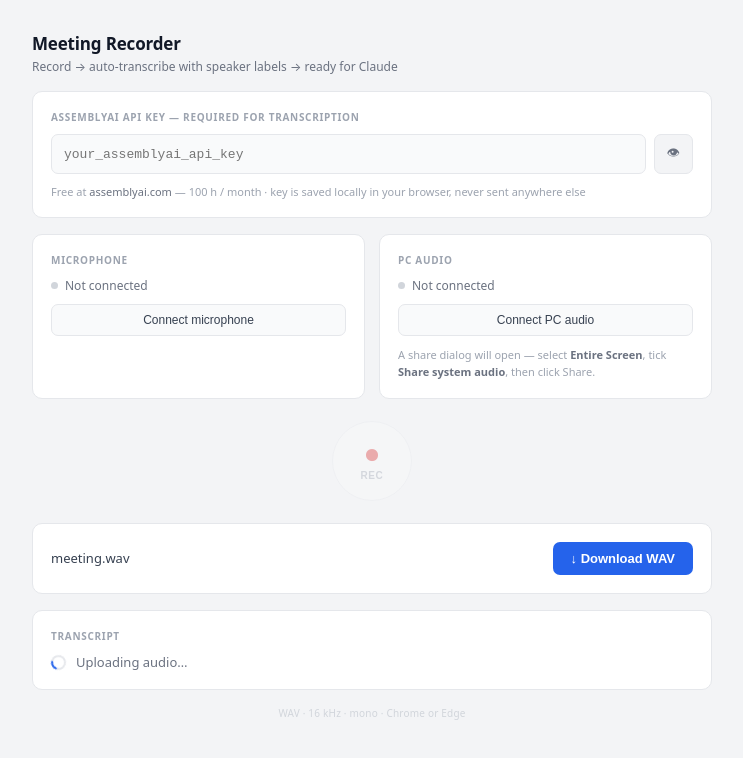
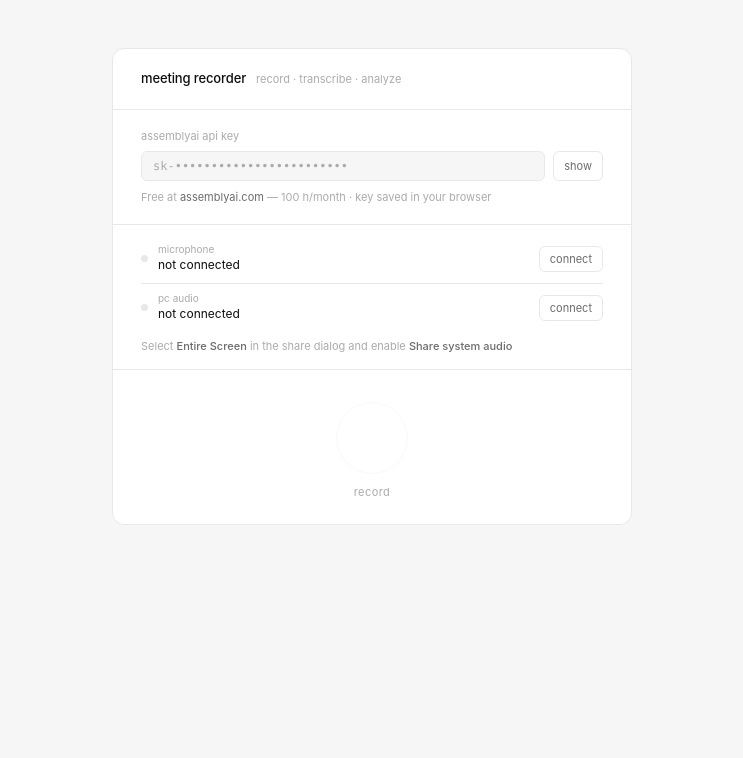
Before and after one commit to rcarloni93/meeting-recorder, a website built with Vite: page index.html in a window 1280 px wide. Shown: the whole page, without its empty margins (268-1011 px from the left). Built offline with nearby package versions, Linux system fonts and the light colour scheme.

Commit message:
redesign: Studio aesthetic — lines not boxes, precision instrument feel

```diff
--- a/index.html
+++ b/index.html
@@ -10,109 +10,113 @@
 <body>
 <div class="app">
 
-  <!-- Header -->
-  <header class="hdr">
-    <h1>Meeting Recorder</h1>
-    <p>Record → auto-transcribe with speaker labels → ready for Claude</p>
+  <header>
+    <span class="wordmark">meeting recorder</span>
+    <span class="wordmark-sub">record · transcribe · analyze</span>
   </header>
 
-  <!-- API Key -->
-  <div class="card">
-    <span class="card-label">AssemblyAI API Key — required for transcription</span>
+  <div class="rule"></div>
+
+  <!-- API key -->
+  <section class="section">
+    <label class="field-label" for="keyInput">assemblyai api key</label>
     <div class="key-row">
-      <input id="keyInput" class="key-input" type="password"
-             placeholder="your_assemblyai_api_key" autocomplete="off" />
-      <button class="icon-btn" id="keyToggle" title="Show / hide key">👁</button>
+      <input
+        id="keyInput"
+        class="key-input"
+        type="password"
+        placeholder="sk-••••••••••••••••••••••••"
+        autocomplete="off"
+        spellcheck="false"
+      />
+      <button class="ghost-btn" id="keyToggle">show</button>
     </div>
-    <span class="hint">
-      Free at <a href="https://www.assemblyai.com/" target="_blank" rel="noopener">assemblyai.com</a>
-      — 100 h / month · key is saved locally in your browser, never sent anywhere else
-    </span>
+    <p class="field-hint">Free at <a href="https://www.assemblyai.com/" target="_blank" rel="noopener">assemblyai.com</a> — 100 h/month · key saved in your browser</p>
+  </section>
+
+  <div class="rule"></div>
+
+  <!-- Sources -->
+  <section class="section sources-section">
+    <div class="source">
+      <span class="dot" id="micDot"></span>
+      <div class="source-info">
+        <span class="source-label">microphone</span>
+        <span class="source-name" id="micTxt">not connected</span>
+      </div>
+      <button class="ghost-btn" id="micBtn">connect</button>
+    </div>
+    <div class="source-sep"></div>
+    <div class="source">
+      <span class="dot" id="sysDot"></span>
+      <div class="source-info">
+        <span class="source-label">pc audio</span>
+        <span class="source-name" id="sysTxt">not connected</span>
+      </div>
+      <button class="ghost-btn" id="sysBtn">connect</button>
+    </div>
+    <p class="source-note">Select <strong>Entire Screen</strong> in the share dialog and enable <strong>Share system audio</strong></p>
+  </section>
+
+  <div class="rule"></div>
+
+  <!-- Stage: record button + timer + waveform -->
+  <section class="stage">
+    <button class="rec-btn" id="recBtn" disabled>
+      <span class="rec-icon" id="recIcon"></span>
+    </button>
+    <div class="stage-live" id="recUI" hidden>
+      <div class="timer" id="timer">00:00:00</div>
+      <canvas id="waveCanvas" height="48"></canvas>
+    </div>
+    <span class="rec-lbl" id="recLbl">record</span>
+  </section>
+
+  <!-- Download (shown after stop) -->
+  <div id="dlCard" hidden>
+    <div class="rule"></div>
+    <section class="section file-section">
+      <div class="file-row">
+        <div class="file-info">
+          <span class="file-name" id="dlName">meeting.wav</span>
+          <span class="file-meta" id="dlMeta"></span>
+        </div>
+        <button class="outline-btn" id="dlBtn">download</button>
+      </div>
+    </section>
   </div>
 
-  <!-- Sources -->
-  <div class="sources">
-    <div class="card">
-      <span class="card-label">Microphone</span>
-      <div class="status">
-        <span class="dot" id="micDot"></span>
-        <span id="micTxt">Not connected</span>
+  <!-- Transcript -->
+  <div id="txCard" hidden>
+    <div class="rule"></div>
+    <section class="section tx-section">
+      <div class="tx-progress" id="txProgress">
+        <span class="pulse-dot" id="txSpinner"></span>
+        <span class="tx-status-txt" id="txStatusTxt"></span>
       </div>
-      <button class="src-btn" id="micBtn">Connect microphone</button>
-    </div>
-
-    <div class="card">
-      <span class="card-label">PC Audio</span>
-      <div class="status">
-        <span class="dot" id="sysDot"></span>
-        <span id="sysTxt">Not connected</span>
-      </div>
-      <button class="src-btn" id="sysBtn">Connect PC audio</button>
-      <p class="note">
-        A share dialog will open — select <strong>Entire Screen</strong>,
-        tick <strong>Share system audio</strong>, then click Share.
-      </p>
-    </div>
-  </div>
-
-  <!-- Record button -->
-  <div class="rec-wrap">
-    <button class="rec-btn" id="recBtn" disabled>
-      <span class="rec-icon" id="recIcon">⏺</span>
-      <span class="rec-lbl"  id="recLbl">REC</span>
-    </button>
-  </div>
-
-  <!-- Recording UI: timer + waveform -->
-  <div id="recUI" hidden>
-    <div class="timer" id="timer">00:00:00</div>
-    <canvas id="waveCanvas" height="60"></canvas>
-  </div>
-
-  <!-- Result: WAV download -->
-  <div class="card" id="dlCard" hidden>
-    <div class="dl-row">
-      <div>
-        <div class="dl-name" id="dlName">meeting.wav</div>
-        <div class="dl-meta" id="dlMeta"></div>
-      </div>
-      <button class="dl-btn" id="dlBtn">↓ Download WAV</button>
-    </div>
-  </div>
-
-  <!-- Result: Transcript -->
-  <div class="card" id="txCard" hidden>
-    <span class="card-label">Transcript</span>
-
-    <!-- Progress -->
-    <div id="txProgress">
-      <div class="tx-status-row">
-        <div class="spinner" id="txSpinner"></div>
-        <span class="tx-status-txt" id="txStatusTxt">Uploading audio…</span>
-      </div>
-    </div>
-
-    <!-- Content (once transcription is done) -->
       <div id="txContent" hidden>
         <div class="tx-top">
           <span class="tx-meta" id="txMeta"></span>
           <div class="tx-actions">
-          <button class="sec-btn" id="copyBtn">Copy for Claude</button>
-          <button class="sec-btn" id="saveTxtBtn">↓ Save .txt</button>
+            <button class="solid-btn" id="copyBtn">copy for claude</button>
+            <button class="ghost-btn" id="saveTxtBtn">save .txt</button>
           </div>
         </div>
-      <div class="tx-scroll" id="txScroll"></div>
+        <div class="tx-rule"></div>
+        <div class="tx-feed" id="txScroll"></div>
       </div>
+    </section>
   </div>
 
   <!-- New recording -->
-  <div class="new-wrap" id="newWrap" hidden>
-    <button class="new-btn" id="newBtn">New recording</button>
+  <div id="newWrap" hidden>
+    <div class="rule"></div>
+    <section class="section">
+      <button class="new-btn" id="newBtn">new recording</button>
+    </section>
   </div>
 
-  <footer class="footer">WAV · 16 kHz · mono · Chrome or Edge</footer>
 </div>
-
 <script type="module" src="./main.js"></script>
 </body>
 </html>
--- a/style.css
+++ b/style.css
@@ -1,284 +1,230 @@
-/* ── Reset ─────────────────────────────────────────────────────────────── */
+/* Design tokens */
+:root {
+  --ink:   #0d0d0d;
+  --ink-2: #6b6b6b;
+  --ink-3: #ababab;
+  --line:  #e8e8e8;
+  --lift:  #f6f6f6;
+  --white: #ffffff;
+  --red:   #e5293e;
+  --green: #1a8a56;
+  --blue:  #0057d9;
+  --mono:  'JetBrains Mono', 'Fira Code', 'Consolas', ui-monospace, monospace;
+  --sans:  -apple-system, BlinkMacSystemFont, 'Segoe UI', 'Inter', sans-serif;
+  --r:     6px;
+  --pad:   28px;
+}
+
 *, *::before, *::after { box-sizing: border-box; margin: 0; padding: 0; }
+[hidden] { display: none !important; }
+html { -webkit-font-smoothing: antialiased; text-rendering: optimizeLegibility; }
 
 body {
-  background: #f3f4f6;
-  color: #111827;
-  font-family: system-ui, -apple-system, 'Segoe UI', sans-serif;
-  min-height: 100vh;
-  padding: 32px 20px 56px;
+  background: var(--lift);
+  color: var(--ink);
+  font-family: var(--sans);
+  font-size: 13px;
+  line-height: 1.5;
+  min-height: 100dvh;
   display: flex;
   justify-content: center;
+  align-items: flex-start;
+  padding: 48px 20px 80px;
 }
 
 .app {
   width: 100%;
-  max-width: 680px;
-  display: flex;
-  flex-direction: column;
-  gap: 16px;
+  max-width: 520px;
+  background: var(--white);
+  border: 1px solid var(--line);
+  border-radius: 12px;
+  overflow: hidden;
 }
 
-/* ── Card ──────────────────────────────────────────────────────────────── */
-.card {
-  background: #fff;
-  border: 1px solid #e5e7eb;
-  border-radius: 10px;
-  padding: 18px;
+header {
   display: flex;
-  flex-direction: column;
+  align-items: baseline;
   gap: 10px;
+  padding: 20px var(--pad);
+}
+.wordmark     { font-size: 13px; font-weight: 500; color: var(--ink); letter-spacing: -0.01em; }
+.wordmark-sub { font-size: 11px; color: var(--ink-3); }
+
+.rule { height: 1px; background: var(--line); }
+
+.section { padding: 18px var(--pad); }
+
+/* API Key */
+.field-label { display: block; font-size: 11px; color: var(--ink-3); margin-bottom: 7px; }
+.key-row { display: flex; gap: 8px; }
+.key-input {
+  flex: 1; min-width: 0;
+  font-family: var(--mono); font-size: 12px;
+  color: var(--ink); background: var(--lift);
+  border: 1px solid var(--line); border-radius: var(--r);
+  padding: 7px 11px; outline: none;
+  transition: border-color 120ms;
+}
+.key-input::placeholder { color: var(--ink-3); }
+.key-input:focus { border-color: var(--ink-3); }
+.field-hint { font-size: 11px; color: var(--ink-3); margin-top: 8px; }
+.field-hint a { color: var(--ink-2); text-decoration: none; }
+.field-hint a:hover { text-decoration: underline; }
+
+/* Sources */
+.sources-section { display: flex; flex-direction: column; padding-top: 14px; padding-bottom: 14px; }
+.source { display: flex; align-items: center; gap: 10px; padding: 5px 0; }
+.source-sep { height: 1px; background: var(--line); margin: 4px 0; }
+
+.dot {
+  width: 7px; height: 7px; border-radius: 50%;
+  background: var(--line); flex-shrink: 0;
+  transition: background 180ms;
+}
+.dot.on  { background: var(--green); }
+.dot.err { background: var(--red); }
+
+.source-info { flex: 1; min-width: 0; }
+.source-label { display: block; font-size: 10px; color: var(--ink-3); line-height: 1; margin-bottom: 2px; }
+.source-name  { display: block; font-size: 12px; color: var(--ink); white-space: nowrap; overflow: hidden; text-overflow: ellipsis; }
+.source-note  { font-size: 11px; color: var(--ink-3); margin-top: 10px; line-height: 1.55; }
+.source-note strong { color: var(--ink-2); font-weight: 500; }
+
+/* Buttons */
+.ghost-btn {
+  background: none; border: 1px solid var(--line); border-radius: var(--r);
+  color: var(--ink-2); font-family: var(--sans); font-size: 11px;
+  padding: 5px 10px; cursor: pointer; white-space: nowrap; flex-shrink: 0;
+  transition: border-color 120ms, color 120ms;
+}
+.ghost-btn:hover:not(:disabled) { border-color: var(--ink-3); color: var(--ink); }
+.ghost-btn:disabled { opacity: 0.4; cursor: default; }
+
+.outline-btn {
+  background: var(--white); border: 1px solid var(--ink); border-radius: var(--r);
+  color: var(--ink); font-family: var(--sans); font-size: 12px; font-weight: 500;
+  padding: 7px 14px; cursor: pointer; white-space: nowrap;
+  transition: background 120ms, color 120ms;
+}
+.outline-btn:hover { background: var(--ink); color: var(--white); }
+
+.solid-btn {
+  background: var(--ink); border: 1px solid var(--ink); border-radius: var(--r);
+  color: var(--white); font-family: var(--sans); font-size: 12px; font-weight: 500;
+  padding: 7px 14px; cursor: pointer; white-space: nowrap;
+  transition: opacity 120ms;
+}
+.solid-btn:hover { opacity: 0.75; }
+
+/* Stage */
+.stage {
+  display: flex; flex-direction: column; align-items: center;
+  padding: 32px var(--pad) 24px;
 }
 
-.card-label {
-  font-size: 10px;
-  font-weight: 700;
-  letter-spacing: .07em;
-  text-transform: uppercase;
-  color: #9ca3af;
+.rec-btn {
+  width: 72px; height: 72px; border-radius: 50%;
+  border: 1.5px solid var(--line); background: var(--white);
+  cursor: pointer; display: flex; align-items: center; justify-content: center;
+  transition: border-color 200ms, transform 80ms;
+  outline: none;
+}
+.rec-btn:hover:not(:disabled) { border-color: var(--ink-3); }
+.rec-btn:active:not(:disabled) { transform: scale(0.95); }
+.rec-btn:disabled { opacity: 0.3; cursor: not-allowed; }
+
+.rec-icon { font-size: 24px; line-height: 1; display: block; user-select: none; }
+
+.rec-btn.recording { border-color: var(--red); }
+
+@keyframes breathe {
+  0%, 100% { box-shadow: 0 0 0 0   rgba(229,41,62,0); }
+  50%       { box-shadow: 0 0 0 8px rgba(229,41,62,0.14); }
+}
+.rec-btn.recording { animation: breathe 2.2s ease-in-out infinite; }
+
+.stage-live {
+  width: 100%; display: flex; flex-direction: column; align-items: center;
+  gap: 14px; margin-top: 22px;
 }
 
-/* ── Header ────────────────────────────────────────────────────────────── */
-.hdr h1 { font-size: 17px; font-weight: 600; letter-spacing: -.01em; }
-.hdr p  { font-size: 12px; color: #6b7280; margin-top: 3px; }
-
-/* ── API key ───────────────────────────────────────────────────────────── */
-.key-row { display: flex; gap: 8px; }
-
-.key-input {
-  flex: 1;
-  background: #f9fafb;
-  border: 1px solid #e5e7eb;
-  border-radius: 7px;
-  color: #111827;
-  font-size: 13px;
-  padding: 8px 12px;
-  font-family: monospace;
-  outline: none;
-  transition: border-color .2s;
-}
-.key-input:focus { border-color: #9ca3af; }
-
-.icon-btn {
-  background: #f3f4f6;
-  border: 1px solid #e5e7eb;
-  border-radius: 7px;
-  color: #6b7280;
-  cursor: pointer;
-  padding: 8px 12px;
-  font-size: 13px;
-  transition: background .15s;
-}
-.icon-btn:hover { background: #e5e7eb; }
-
-.hint { font-size: 11px; color: #9ca3af; }
-.hint a { color: #6b7280; text-decoration: none; }
-.hint a:hover { color: #374151; }
-
-/* ── Sources ───────────────────────────────────────────────────────────── */
-.sources { display: grid; grid-template-columns: 1fr 1fr; gap: 14px; }
-@media (max-width: 480px) { .sources { grid-template-columns: 1fr; } }
-
-.status { display: flex; align-items: center; gap: 7px; font-size: 12px; color: #6b7280; }
-
-.dot {
-  width: 7px;
-  height: 7px;
-  border-radius: 50%;
-  background: #d1d5db;
-  flex-shrink: 0;
-  transition: background .2s;
-}
-.dot.on  { background: #22c55e; }
-.dot.err { background: #ef4444; }
-
-.src-btn {
-  background: #f9fafb;
-  border: 1px solid #e5e7eb;
-  border-radius: 7px;
-  color: #374151;
-  cursor: pointer;
-  font-size: 12px;
-  font-weight: 500;
-  padding: 8px 14px;
-  transition: background .15s;
-}
-.src-btn:hover:not(:disabled) { background: #f3f4f6; }
-.src-btn:disabled { opacity: .5; cursor: default; }
-
-.note { font-size: 11px; color: #9ca3af; line-height: 1.55; }
-.note strong { color: #6b7280; }
-
-/* ── Record button ─────────────────────────────────────────────────────── */
-.rec-wrap { display: flex; justify-content: center; padding: 6px 0; }
-
-.rec-btn {
-  width: 80px;
-  height: 80px;
-  border-radius: 50%;
-  border: 1.5px solid #e5e7eb;
-  cursor: pointer;
-  background: #f9fafb;
-  display: flex;
-  flex-direction: column;
-  align-items: center;
-  justify-content: center;
-  gap: 3px;
-  transition: border-color .2s, background .2s;
-}
-.rec-btn:disabled { opacity: .35; cursor: not-allowed; }
-.rec-btn:not(:disabled):not(.recording):hover { border-color: #d1d5db; }
-
-.rec-btn.recording {
-  background: #dc2626;
-  border-color: #dc2626;
-  animation: pulse 1.6s ease-in-out infinite;
+.timer {
+  font-family: var(--mono); font-size: 38px; font-weight: 300;
+  color: var(--ink); letter-spacing: 0.05em; font-variant-numeric: tabular-nums;
 }
 
-@keyframes pulse {
-  0%   { box-shadow: 0 0 0 0   rgba(220, 38, 38, .45); }
-  65%  { box-shadow: 0 0 0 18px rgba(220, 38, 38, 0);  }
-  100% { box-shadow: 0 0 0 0   rgba(220, 38, 38, 0);   }
+#waveCanvas { width: 100%; height: 48px; display: block; }
+
+.rec-lbl { display: block; font-size: 11px; color: var(--ink-3); letter-spacing: 0.04em; margin-top: 10px; }
+
+/* File */
+.file-section { padding: 14px var(--pad); }
+.file-row { display: flex; align-items: center; justify-content: space-between; gap: 12px; }
+.file-info { min-width: 0; }
+.file-name { display: block; font-family: var(--mono); font-size: 12px; color: var(--ink); white-space: nowrap; overflow: hidden; text-overflow: ellipsis; }
+.file-meta { display: block; font-family: var(--mono); font-size: 11px; color: var(--ink-3); margin-top: 2px; }
+
+/* Transcript */
+.tx-section { padding: 16px var(--pad); }
+.tx-progress { display: flex; align-items: center; gap: 10px; }
+
+@keyframes blink {
+  0%, 100% { opacity: 1; }
+  50%       { opacity: 0.25; }
 }
 
-.rec-icon { font-size: 26px; line-height: 1; }
-.rec-lbl  { font-size: 10px; font-weight: 700; letter-spacing: .06em; }
-
-.rec-btn:not(.recording) .rec-icon { color: #dc2626; }
-.rec-btn:not(.recording) .rec-lbl  { color: #9ca3af; }
-.rec-btn.recording .rec-icon,
-.rec-btn.recording .rec-lbl        { color: #fff; }
-
-/* ── Timer + waveform ──────────────────────────────────────────────────── */
-.timer {
-  text-align: center;
-  font-family: 'SF Mono', 'Fira Code', 'Consolas', monospace;
-  font-size: 36px;
-  font-weight: 300;
-  letter-spacing: .04em;
-  margin-bottom: 12px;
+.pulse-dot {
+  display: block; width: 7px; height: 7px; border-radius: 50%;
+  background: var(--blue); flex-shrink: 0;
+  animation: blink 1.8s ease-in-out infinite;
 }
 
-#waveCanvas {
-  width: 100%;
-  height: 60px;
-  display: block;
-  border-radius: 8px;
-  background: #f9fafb;
-  border: 1px solid #f3f4f6;
+.tx-status-txt      { font-size: 13px; color: var(--ink-2); }
+.tx-status-txt.err  { color: var(--red); }
+.tx-status-txt.done { color: var(--green); }
+
+.tx-top { display: flex; align-items: center; justify-content: space-between; flex-wrap: wrap; gap: 10px; }
+.tx-meta    { font-family: var(--mono); font-size: 11px; color: var(--ink-3); }
+.tx-actions { display: flex; gap: 8px; }
+.tx-rule    { height: 1px; background: var(--line); margin: 14px 0; }
+
+.tx-feed {
+  display: flex; flex-direction: column; gap: 10px;
+  max-height: 360px; overflow-y: auto; padding-right: 4px;
 }
 
-/* ── Download card ─────────────────────────────────────────────────────── */
-.dl-row {
-  display: flex;
-  align-items: center;
-  justify-content: space-between;
-  flex-wrap: wrap;
-  gap: 10px;
-}
-.dl-name { font-size: 13px; font-weight: 500; color: #374151; }
-.dl-meta { font-size: 11px; color: #9ca3af; margin-top: 2px; }
-
-.dl-btn {
-  background: #2563eb;
-  border: none;
-  border-radius: 7px;
-  color: #fff;
-  cursor: pointer;
-  font-size: 13px;
-  font-weight: 600;
-  padding: 9px 18px;
-  transition: background .15s;
-  white-space: nowrap;
-}
-.dl-btn:hover { background: #1d4ed8; }
-
-/* ── Transcript progress ───────────────────────────────────────────────── */
-.tx-status-row { display: flex; align-items: center; gap: 10px; }
-
-.spinner {
-  width: 15px;
-  height: 15px;
-  border-radius: 50%;
-  border: 2px solid #e5e7eb;
-  border-top-color: #2563eb;
-  animation: spin .75s linear infinite;
-  flex-shrink: 0;
-}
-@keyframes spin { to { transform: rotate(360deg); } }
-
-.tx-status-txt      { font-size: 13px; color: #6b7280; }
-.tx-status-txt.err  { color: #dc2626; }
-.tx-status-txt.done { color: #16a34a; }
-
-/* ── Transcript content ────────────────────────────────────────────────── */
-.tx-top {
-  display: flex;
-  justify-content: space-between;
-  align-items: center;
-  flex-wrap: wrap;
-  gap: 8px;
-}
-.tx-meta    { font-size: 11px; color: #9ca3af; font-family: monospace; }
-.tx-actions { display: flex; gap: 8px; flex-wrap: wrap; }
-
-.sec-btn {
-  background: #f9fafb;
-  border: 1px solid #e5e7eb;
-  border-radius: 7px;
-  color: #4b5563;
-  cursor: pointer;
-  font-size: 12px;
-  font-weight: 500;
-  padding: 6px 14px;
-  transition: background .15s;
-}
-.sec-btn:hover { background: #f3f4f6; }
-
-.tx-scroll {
-  max-height: 420px;
-  overflow-y: auto;
-  display: flex;
-  flex-direction: column;
-  gap: 10px;
-  padding-right: 4px;
-}
-.tx-line { display: flex; gap: 8px; align-items: baseline; }
+.tx-line { display: grid; grid-template-columns: auto 40px 1fr; gap: 8px; align-items: baseline; }
 
 .spk-badge {
-  padding: 1px 8px;
-  border-radius: 4px;
-  font-size: 10px;
-  font-weight: 700;
-  border: 1px solid;
-  white-space: nowrap;
-  flex-shrink: 0;
-  font-family: monospace;
+  padding: 2px 6px; border-radius: 3px;
+  font-family: var(--mono); font-size: 10px; font-weight: 600;
+  border: 1px solid transparent; white-space: nowrap; line-height: 1.5;
 }
-.tx-time { font-size: 10px; color: #d1d5db; flex-shrink: 0; font-family: monospace; min-width: 34px; }
-.tx-text { font-size: 14px; color: #374151; line-height: 1.55; flex: 1; }
 
-/* ── New recording ─────────────────────────────────────────────────────── */
-.new-wrap { text-align: center; }
+.tx-time { font-family: var(--mono); font-size: 11px; color: var(--ink-3); white-space: nowrap; }
+.tx-text  { font-size: 13px; color: var(--ink); line-height: 1.6; }
+
+/* New recording */
 .new-btn {
-  background: none;
-  border: none;
-  color: #9ca3af;
-  cursor: pointer;
-  font-size: 12px;
-  text-decoration: underline;
+  background: none; border: none; color: var(--ink-3);
+  font-family: var(--sans); font-size: 12px; cursor: pointer;
+  padding: 0; text-decoration: underline; text-underline-offset: 3px;
+  transition: color 120ms;
 }
-.new-btn:hover { color: #6b7280; }
+.new-btn:hover { color: var(--ink-2); }
 
-/* ── Scrollbar ─────────────────────────────────────────────────────────── */
-::-webkit-scrollbar       { width: 4px; }
+::-webkit-scrollbar       { width: 3px; }
 ::-webkit-scrollbar-track { background: transparent; }
-::-webkit-scrollbar-thumb { background: #e5e7eb; border-radius: 2px; }
+::-webkit-scrollbar-thumb { background: var(--line); border-radius: 2px; }
 
-/* ── Footer ────────────────────────────────────────────────────────────── */
-.footer {
-  text-align: center;
-  color: #d1d5db;
-  font-size: 10px;
-  letter-spacing: .02em;
+@media (max-width: 540px) {
+  body { padding: 0 0 60px; }
+  .app { border-radius: 0; border-left: none; border-right: none; max-width: 100%; }
+  :root { --pad: 20px; }
 }
+
+@media (prefers-reduced-motion: reduce) {
+  .rec-btn.recording { animation: none; }
+  .pulse-dot { animation: none; opacity: 1; }
+  * { transition-duration: 1ms !important; }
+}
```
Lines whose indentation alone changed are shown as unchanged.
